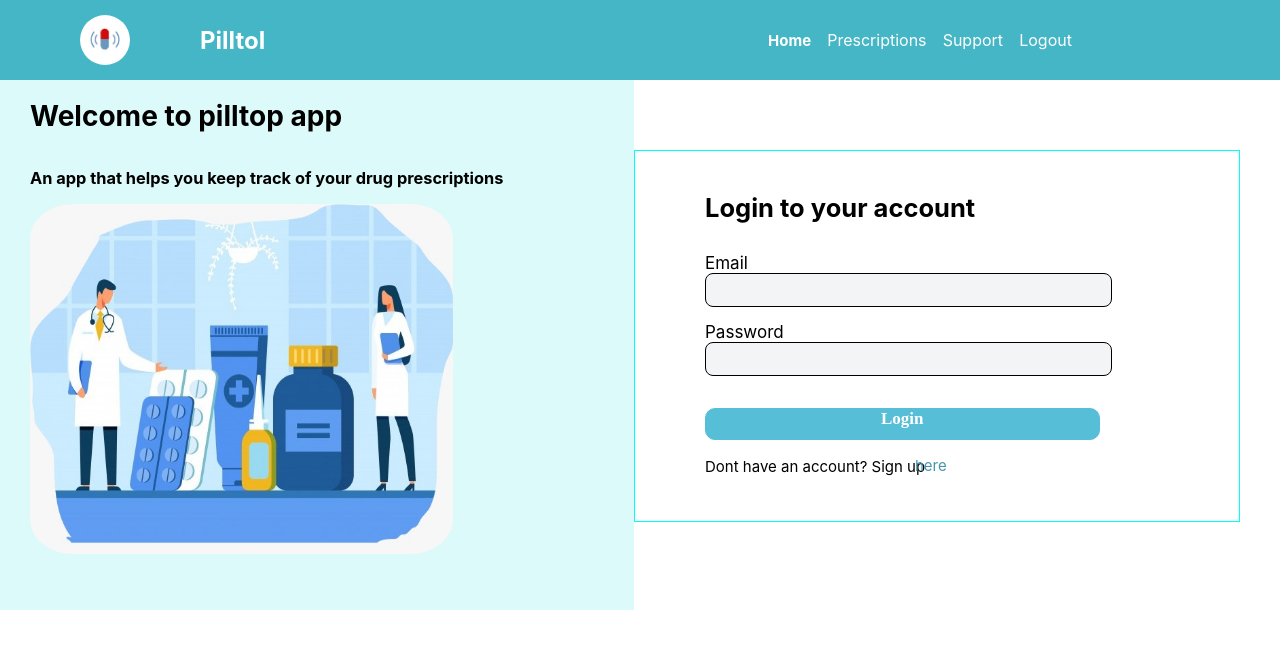
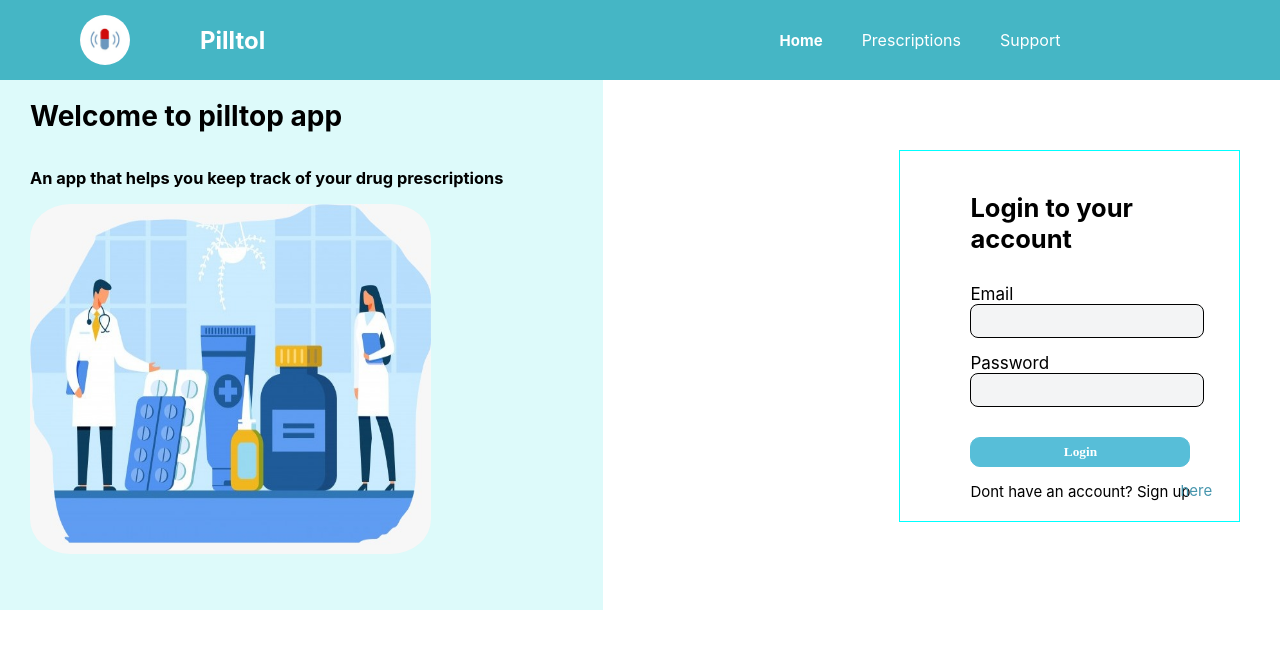
Before and after one commit to adebammytayo123/Pilltop, a React (Create React App) app: page /prescriptions in a window 1280 px wide. Shown: the top 648 px of the page. Built offline with nearby package versions, Linux system fonts and the light colour scheme.

Commit message:
another new changes

```diff
--- a/src/App.js
+++ b/src/App.js
@@ -1,6 +1,7 @@
 import React from 'react';
 import './App.css';
 import Nav from './Nav';
+import back from './back.jpeg';
 import NavMobile from './NavMobile'
 import Home from './Home';
 import Prescriptions from './Prescriptions';
@@ -8,6 +9,7 @@ import Support from './Support'
 import Logout from './Logout'
 import {BrowserRouter as Router, Switch, Route} from 'react-router-dom';
 import Here from './Here.js'
+import HomePage from './HomePage'
 
 function App() {
   return (
@@ -16,11 +18,10 @@ function App() {
         <Nav />
         <NavMobile />
         <switch>
-          <Route path="/" exact component={Page} />
+          <Route path="/" exact component={HomePage} />
           <Route path="/home" component={Home} />
           <Route path="/prescriptions" component={Prescriptions}/>
           <Route path="/support" component={Support} />
-          {/* <Route path="/home" component={Home} /> */}
           <Route path="/here" component={Here} />
           <Route path="/logout" component={Logout} />
         </switch>
@@ -30,8 +31,3 @@ function App() {
 }
 
 export default App;
-const Page = () => (
-  <div>
-    <h1>Home Page</h1>
-  </div>
-)
--- a/src/Here.js
+++ b/src/Here.js
@@ -1,50 +1,14 @@
 import React from 'react'
-import back from './back.jpeg';
-import { Link } from 'react-router-dom'
+import HomePage from './HomePage'
+import Signout from './Signout'
+
 
 function Here() {
 
-
-    const navStyle = {
-        color: "aqua",
-        textDecoration: "none"
-    };
-
     return (
         <div>
-                <div className="app">
-                  <h1>Welcome to pilltop app</h1>
-                  <h3>An app that helps you keep track of your drug prescriptions</h3>
-                  <img src={back}  className= "back"  alt=""/>
-                </div>
-                <div className="account">
-                    <h2>Create an account</h2>
-                    <form name="RegForm" action="/signup" onClick="return formField()">
-                        <div className="form">
-                           <label>First Name</label>
-                           <input type="text" name="first"required />
-                           <br />
-                           <label>Last Name</label>
-                           <input type="text"  name="last" required />
-                           <br />
-                           <label>Email</label>
-                           <input type="text" name="email" required />
-                           <br />
-                           <label>Age</label>
-                           <input type="number" number="age"required />
-                           <br />
-                           <label>Password</label>
-                           <input type="password" name="password" required />
-                           <button className="but">Signup</button>
-                           <p className="end">Already have an account? Login</p>
-                           <Link style={navStyle} to="/home">
-                               <p className="pee">here</p>
-                           </Link>
-                        </div>
-
-                    </form>
-
-                </div>
+            <HomePage />
+            <Signout />
         </div>
     )
 }
--- a/src/Home.js
+++ b/src/Home.js
@@ -1,38 +1,18 @@
 import React from 'react'
 import './App.css';
-import back from './back.jpeg';
-import { Link } from 'react-router-dom'
+// import back from './back.jpeg';
+// import { Link } from 'react-router-dom'
+import Signup from './Signup'
+import HomePage from './HomePage'
 
 
 
 
 function Home() {
-    const navStyle = {
-        color: "aqua",
-        textDecoration: "none"
-    };
         return (
             <div className="pab">
-               <div className="app">
-                  <h1>Welcome to pilltop app</h1>
-                  <h3>An app that helps you keep track of your drug prescriptions</h3>
-                  <img src={back}  className= "back" alt="" />
-                </div>
-                <div className="last">
-                  <h2>Login to your account</h2>
-                  <form>
-                      <label>Email</label>
-                      <br />
-                      <input type="email" required />
-                      <label>Password</label>
-                      <input type="password" required/>
-                    </form>
-                    <button className="hey">Login</button>
-                    <p className="an"> Dont have an account? Sign up</p>
-                    <Link style={navStyle} to="/here">
-                        <p className="we">here</p>
-                    </Link>
-                </div>
+                <HomePage />
+                <Signup />
             </div>
         );
 }
--- /dev/null
+++ b/src/HomePage.js
@@ -0,0 +1,11 @@
+import React from 'react'
+import back from './back.jpeg';
+
+const HomePage = ({alt}) => (
+    <div className="app">
+                    <h1>Welcome to pilltop app</h1>
+                    <h3>An app that helps you keep track of your drug prescriptions</h3>
+                    <img src={back}  className= "back" alt="tab" />
+    </div>
+  )
+  export default HomePage;
--- a/src/Nav.js
+++ b/src/Nav.js
@@ -27,9 +27,6 @@ function Nav() {
                 <Link style={navStyle} to="/support">
                     <li>Support</li>
                 </Link>
-                <Link style={navStyle} to="/logout">
-                    <li>Logout</li>
-                </Link>
 
             </ul>
         </nav>
--- a/src/Prescriptions.js
+++ b/src/Prescriptions.js
@@ -2,6 +2,8 @@ import React from 'react';
 import './App.css';
 import back from './back.jpeg';
 import { Link } from 'react-router-dom'
+import HomePage from './HomePage'
+import Signup from './Signup'
 
 function Prescriptions() {
   const navStyle = {
@@ -11,27 +13,9 @@ function Prescriptions() {
 
   return (
     <div className="pab">
-               <div className="app">
-                  <h1>Welcome to pilltop app</h1>
-                  <h3>An app that helps you keep track of your drug prescriptions</h3>
-                  <img src={back}  className= "back" alt="" />
-                </div>
-                <div className="last">
-                  <h2>Login to your account</h2>
-                  <form>
-                      <label>Email</label>
-                      <br />
-                      <input name="first name" placeholder=""  />
-                      <label>Password</label>
-                      <input type="password" />
-                    </form>
-                    <p className="hey">Login</p>
-                    <p className="an"> Dont have an account? Sign up</p>
-                    <Link style={navStyle} to="/here">
-                        <p className="we">here</p>
-                    </Link>
-                </div>
-            </div>
+       <HomePage />
+        <Signup />
+    </div>
   );
 }
 
--- /dev/null
+++ b/src/Signout.js
@@ -0,0 +1,41 @@
+import React from 'react'
+import  { Link } from 'react-router-dom'
+
+
+function Signout() {
+    const navStyle = {
+        color: "aqua",
+        textDecoration: "none"
+    };
+    return (
+        <div className="account">
+             <h2>Create an account</h2>
+                    <form name="RegForm" action="/signup" onClick="return formField()">
+                        <div className="form">
+                           <label>First Name</label>
+                           <input type="text" name="first"required />
+                           <br />
+                           <label>Last Name</label>
+                           <input type="text"  name="last" required />
+                           <br />
+                           <label>Email</label>
+                           <input type="text" name="email" required />
+                           <br />
+                           <label>Age</label>
+                           <input type="number" number="age"required />
+                           <br />
+                           <label>Password</label>
+                           <input type="password" name="password" required />
+                           <button className="but">Signup</button>
+                           <p className="end">Already have an account? Login</p>
+                           <Link style={navStyle} to="/home">
+                               <p className="pee">here</p>
+                           </Link>
+                        </div>
+
+                    </form>
+        </div>
+    )
+}
+
+export default Signout
--- /dev/null
+++ b/src/Signup.js
@@ -0,0 +1,30 @@
+import React from 'react'
+import { Link } from 'react-router-dom'
+
+function Signup() {
+    const navStyle = {
+        color: "aqua",
+        textDecoration: "none"
+    };
+    return (
+        <div>
+            <div className="last">
+                  <h2>Login to your account</h2>
+                  <form>
+                      <label>Email</label>
+                      <br />
+                      <input type="email" required />
+                      <label>Password</label>
+                      <input type="password" required/>
+                    </form>
+                    <button className="hey">Login</button>
+                    <p className="an"> Dont have an account? Sign up</p>
+                    <Link style={navStyle} to="/here">
+                        <p className="we">here</p>
+                    </Link>
+                </div>
+        </div>
+    )
+}
+
+export default Signup
```
